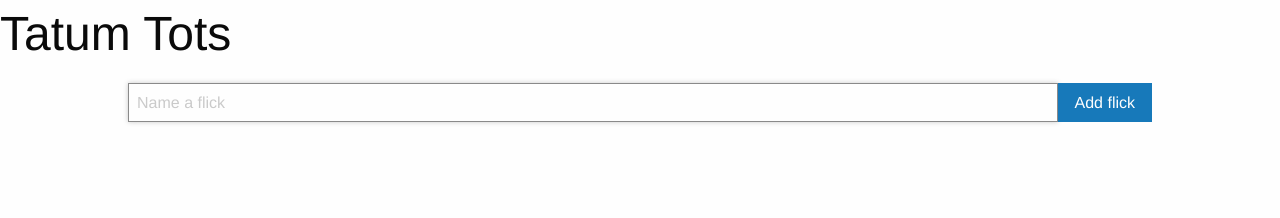
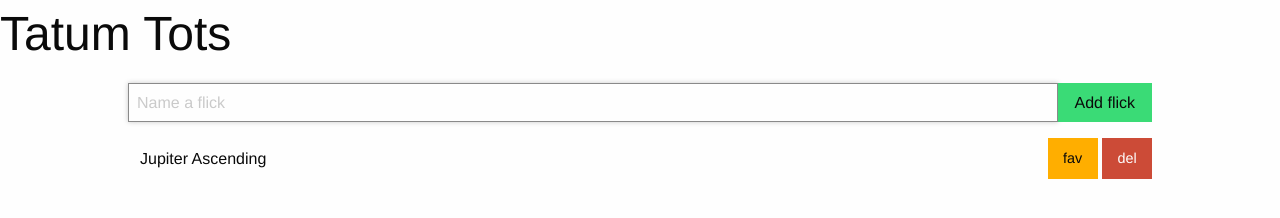
Before and after one commit to khushaliupadhyaya/list-thing, a plain HTML site: page index.html in a window 1280 px wide. Drawn offline with nearby package versions, Linux system fonts and the light colour scheme.

Commit message:
Add in style and flick template

```diff
--- a/index.css
+++ b/index.css
@@ -2,3 +2,11 @@ main {
     width: 80%;
     margin: 1rem auto;
 }
+
+.actions .button {
+    margin-bottom: 0;
+}
+
+.flickName {
+    margin: 0 0.75rem;
+}
--- a/index.html
+++ b/index.html
@@ -26,7 +26,7 @@
                 >
                 <div class="input-group-button">
                     <button
-                        class="button"
+                        class="button success"
                         type="submit"
                     >
                         Add flick
@@ -35,8 +35,15 @@
             </div>
         </form>
 
-        <!-- <ul id="flickList" class="no-bullet"></ul> -->
-        <ul id="flickList"></ul>
+        <ul id="flickList" class="no-bullet">
+            <li class="flick grid-x align-middle">
+                <span class="flickName cell auto">Jupiter Ascending</span>
+                <span class="actions cell shrink">
+                    <button class="button warning">fav</button>
+                    <button class="button alert">del</button>
+                </span>
+            </li>
+        </ul>
     </main>
 
     <script src="index.js"></script>
```
